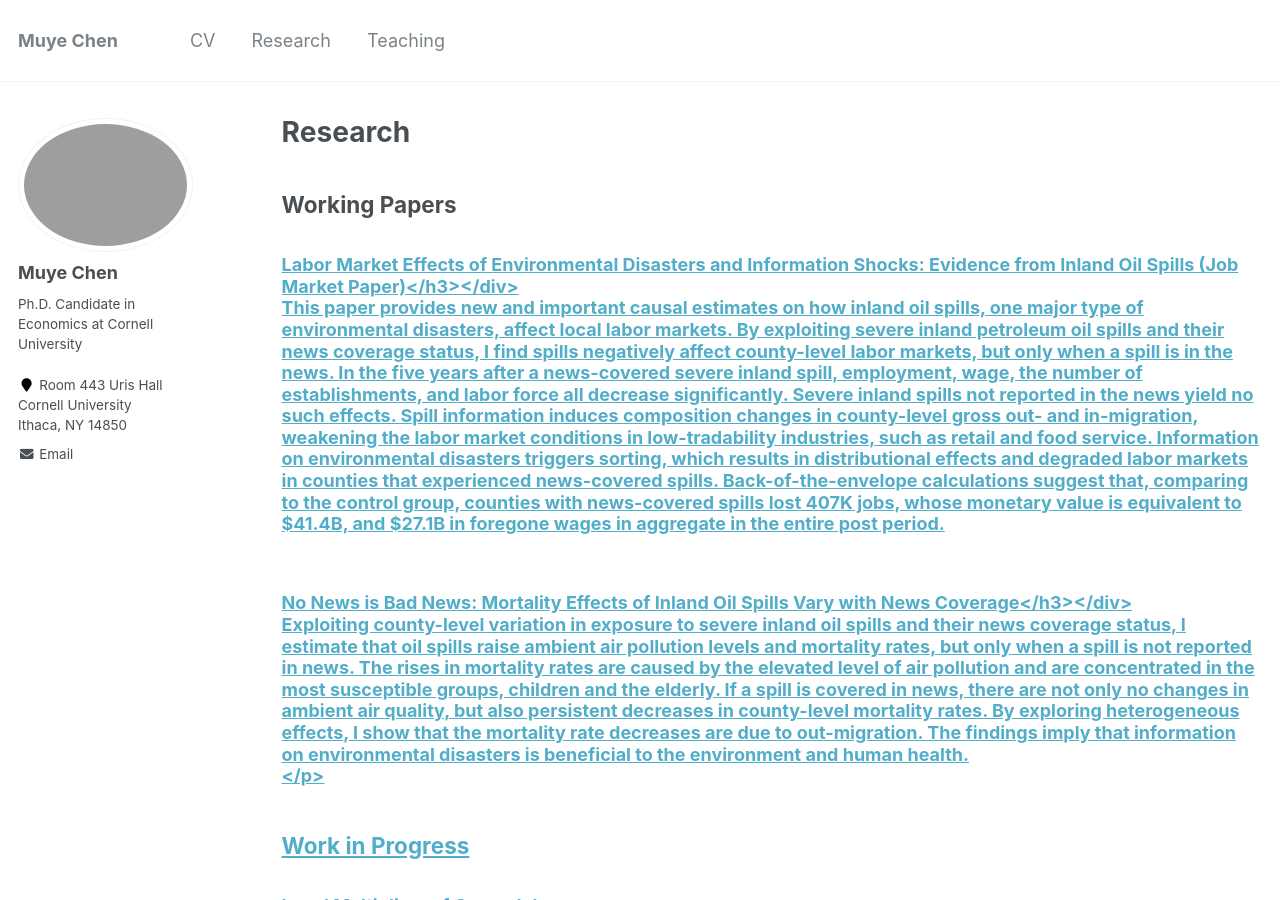
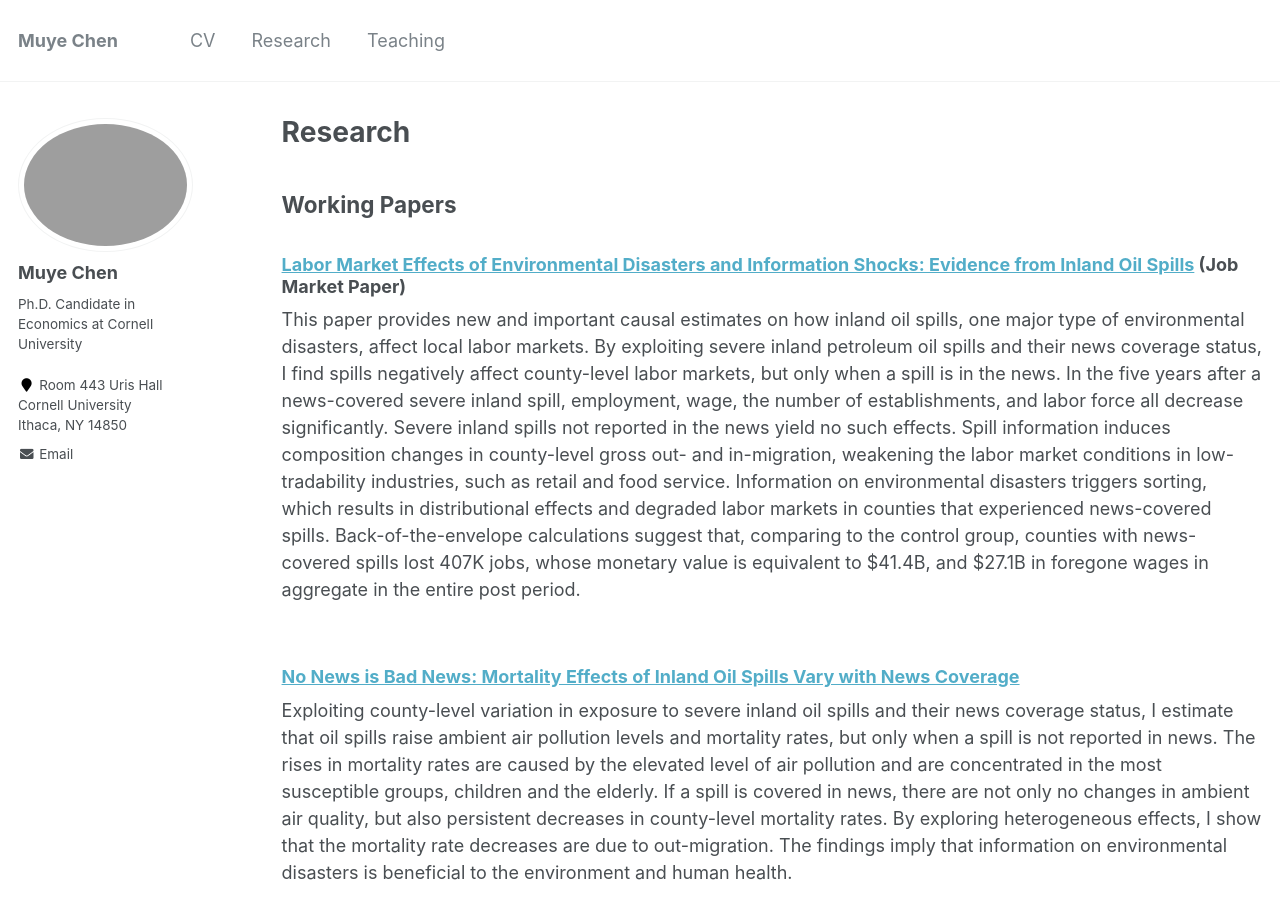
Before and after one commit to muyechenecon/muyechenecon.github.io, a Jekyll site: the page built from _pages/research.md, in a window 1280 px wide and 900 px high. Built offline with Jekyll 4.4.1, drawn with Linux system fonts in a browser that asks for light colours.

Commit message:
Update research.md

```diff
--- a/_pages/research.md
+++ b/_pages/research.md
@@ -15,11 +15,11 @@ author_profile: true
 Revise & resubmit, <i> American Economic Journal: Economic Policy </i> </p> </div> <br>
 -->
 
-<div><h3><a href="https://MuyeChenEcon.github.io/files/spill and labor Nov 2021 v1.pdf">Labor Market Effects of Environmental Disasters and Information Shocks: Evidence from Inland Oil Spills (Job Market Paper)</h3></div>
+<div><h3><a href="https://MuyeChenEcon.github.io/files/spill and labor Nov 2021 v1.pdf">Labor Market Effects of Environmental Disasters and Information Shocks: Evidence from Inland Oil Spills</a> (Job Market Paper)</h3></div>
 <div>This paper provides new and important causal estimates on how inland oil spills, one major type of environmental disasters, affect local labor markets. By exploiting severe inland petroleum oil spills and their news coverage status, I find spills negatively affect county-level labor markets, but only when a spill is in the news. In the five years after a news-covered severe inland spill, employment, wage, the number of establishments, and labor force all decrease significantly. Severe inland spills not reported in the news yield no such effects. Spill information induces composition changes in county-level gross out- and in-migration, weakening the labor market conditions in low-tradability industries, such as retail and food service. Information on environmental disasters triggers sorting, which results in distributional effects and degraded labor markets in counties that experienced news-covered spills. Back-of-the-envelope calculations suggest that, comparing to the control group, counties with news-covered spills lost 407K jobs, whose monetary value is equivalent to \$41.4B, and \$27.1B in foregone wages in aggregate in the entire post period.</div> <br>
 
 
-<div><h3><a href="https://MuyeChenEcon.github.io/files/spill and mortality Nov 2021 v2.pdf">No News is Bad News: Mortality Effects of Inland Oil Spills Vary with News Coverage</h3></div>
+<div><h3><a href="https://MuyeChenEcon.github.io/files/spill and mortality Nov 2021 v2.pdf">No News is Bad News: Mortality Effects of Inland Oil Spills Vary with News Coverage</a></h3></div>
 <div> Exploiting county-level variation in exposure to severe inland oil spills and their news coverage status, I estimate that oil spills raise ambient air pollution levels and mortality rates, but only when a spill is not reported in news. The rises in mortality rates are caused by the elevated level of air pollution and are concentrated in the most susceptible groups, children and the elderly. If a spill is covered in news, there are not only no changes in ambient air quality, but also persistent decreases in county-level mortality rates. By exploring heterogeneous effects, I show that the mortality rate decreases are due to out-migration. The findings imply that information on environmental disasters is beneficial to the environment and human health.</div>
 </p>
 
```
